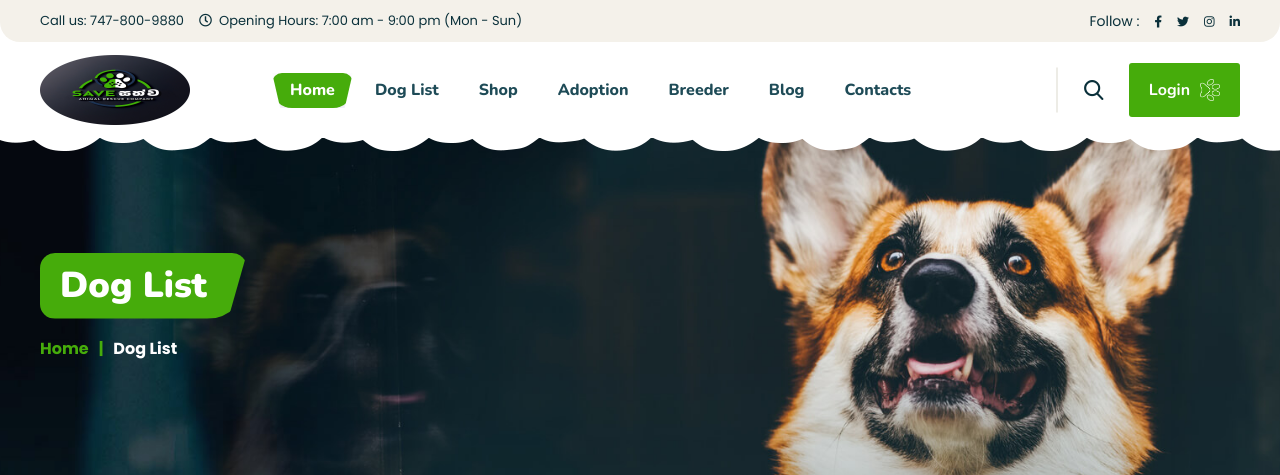
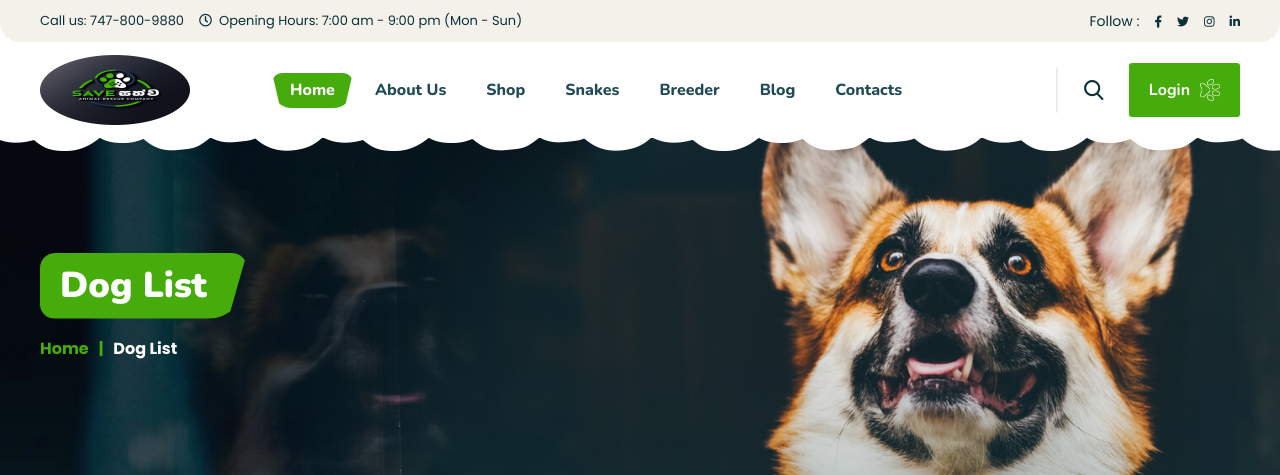
Before and after one commit to Eras1999/SaveSathwa, a PHP site: page /dog-list.php in a window 1280 px wide. Shown: the top 475 px of the page. Run offline with PHP 8.4, Linux system fonts and the light colour scheme; some web fonts are replaced.

Commit message:
navigation updates

```diff
--- a/header.php
+++ b/header.php
@@ -87,14 +87,14 @@
                                                 </ul>
                                             no need -->
                                             </li>
-                                            <li><a href="dog-list.php">Dog List</a></li>
+                                            <li><a href="dog-list.php">About Us</a></li>
                                             <li class="menu-item-has-children"><a href="shop.html">Shop</a>
                                                 <ul class="submenu">
                                                     <li><a href="shop.html">Our Shop</a></li>
                                                     <li><a href="shop-details.html">Shop Details</a></li>
                                                 </ul>
                                             </li>
-                                            <li><a href="adoption.html">Adoption</a></li>
+                                            <li><a href="adoption.html">Snakes</a></li>
                                             <li class="menu-item-has-children"><a href="breeder.html">Breeder</a>
                                                 <ul class="submenu">
                                                     <li><a href="breeder.html">Our Breeder</a></li>
```
